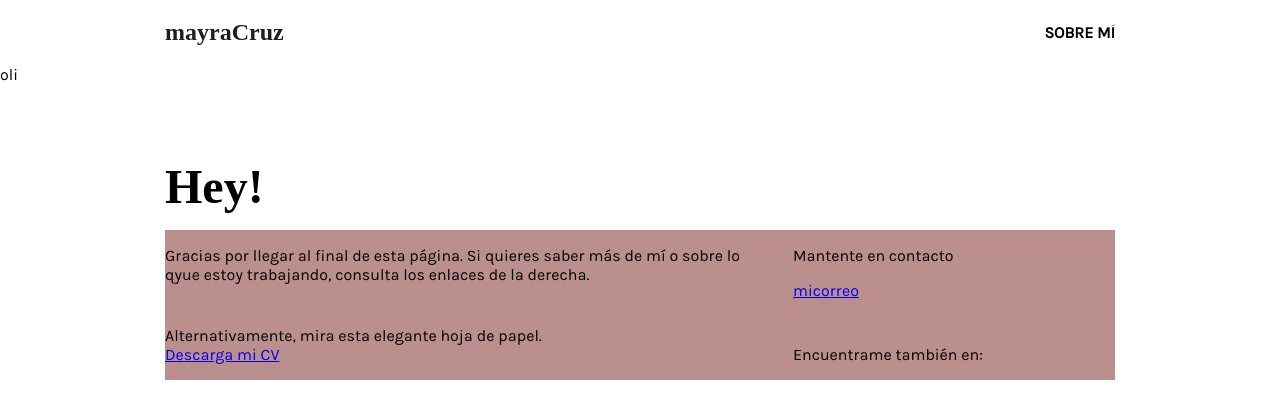
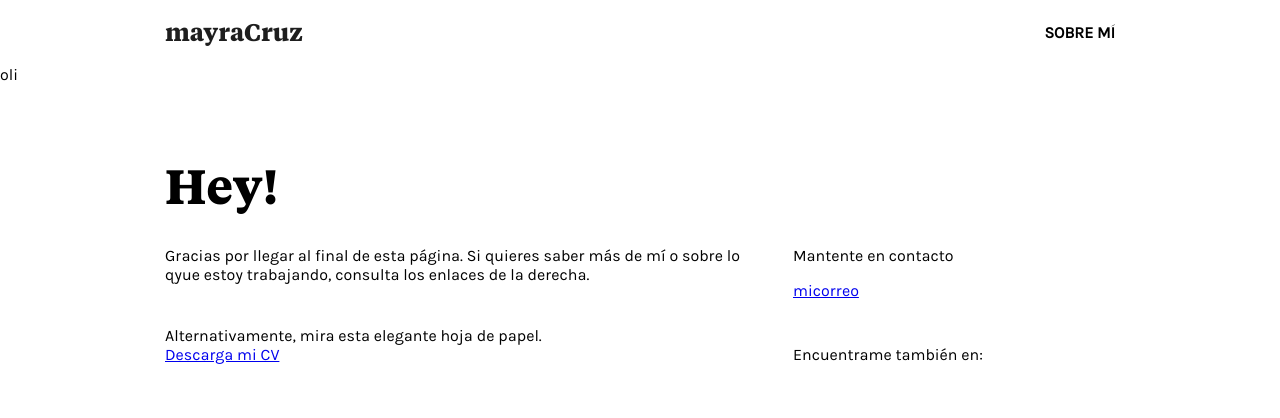
Before and after one commit to cruzmayra/portfolio-m-ayra, a React (Create React App) app: page / in a window 1280 px wide. Shown: the top 418 px of the page. Built offline with nearby package versions, Linux system fonts and the light colour scheme.

Commit message:
Corrección del archivo de font Tiempos

```diff
--- a/src/index.scss
+++ b/src/index.scss
@@ -20,7 +20,7 @@
 
 @font-face {
   font-family: 'Tiempos';
-  src: url("./resources/fonts/Times/timr45w.ttf") format("truetype")
+  src: url("./resources/fonts/Times/TiemposText-Bold.ttf") format("truetype")
 }
 
 
@@ -85,7 +85,6 @@ footer {
     margin: 15px 0;
   }
   .column-container {
-    background: rosybrown;
     display: flex;
     height: 150px;
     .first-column {
```
Also changed, not shown: src/resources/fonts/Times/TiemposText-Bold.ttf (added), src/resources/fonts/Times/timr45w.ttf (deleted).
